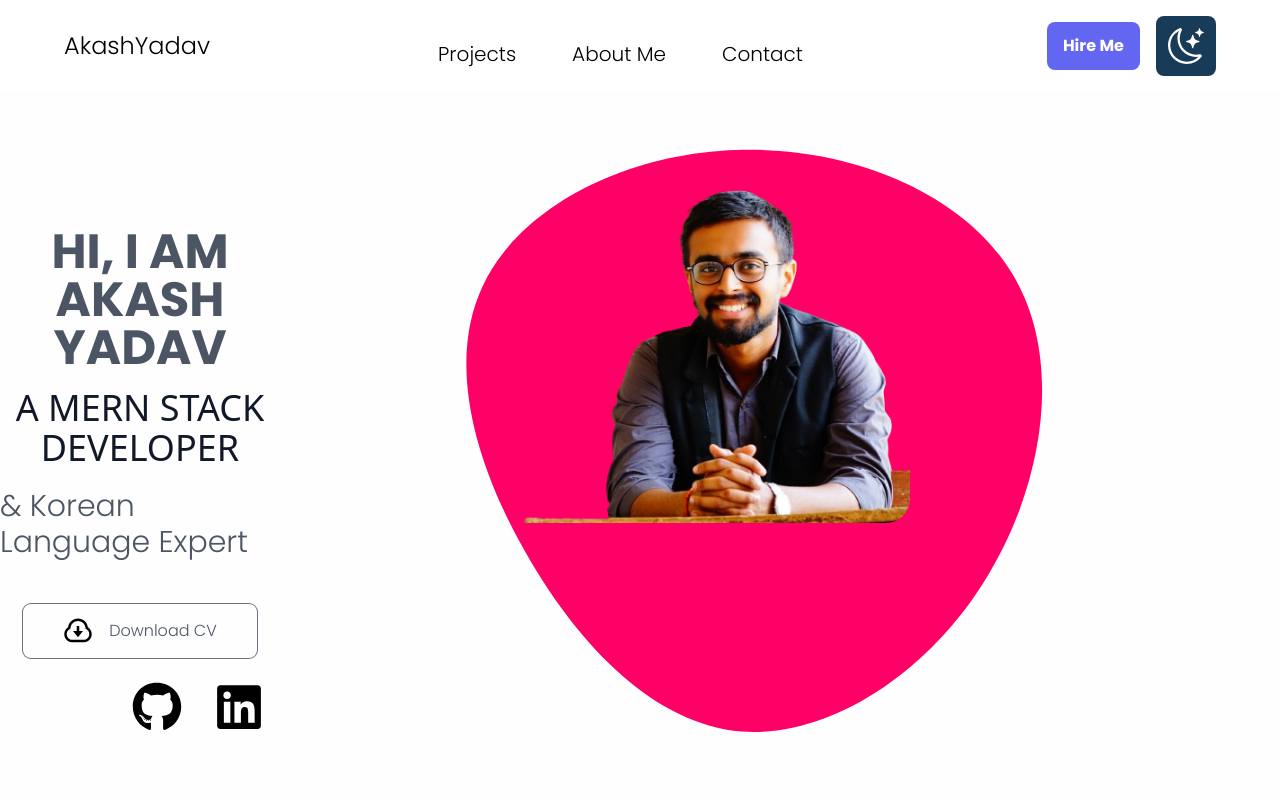
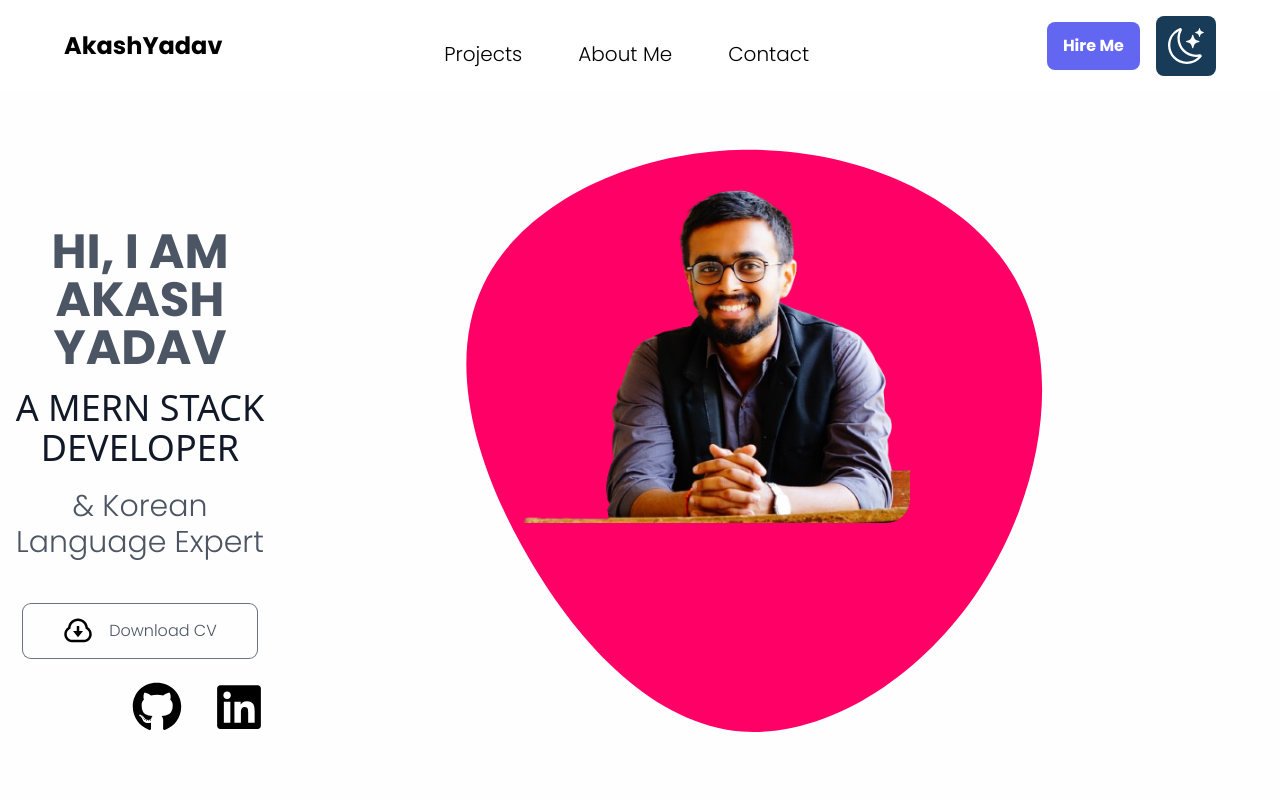
Before and after one commit to Akashyadav1997/My-Portfolio, a Next.js app in the folder my-portfolio/: page / in a window 1280 px wide. Shown: the top 800 px of the page. Built offline with nearby package versions, Linux system fonts and the light colour scheme.

Commit message:
Few Last Layout Changes are now resolved

```diff
--- a/my-portfolio/component/Header.js
+++ b/my-portfolio/component/Header.js
@@ -10,8 +10,9 @@ const Header = ({ setShowModal, darkMode, setDarkMode }) => {
 				<span
 					className={`cursor-pointer text-sm xl:text-2xl xl:flex-row flex-col flex`}
 				>
-					<span>Akash</span>
-					<span>Yadav</span>
+					<span className="font-bold">Akash</span>
+
+					<span className="font-bold">Yadav</span>
 				</span>
 				{/* routes */}
 				<div className="md:grid grid-flow-col space-x-8 mt-4 hidden ">
--- a/my-portfolio/component/HomePage.js
+++ b/my-portfolio/component/HomePage.js
@@ -122,7 +122,7 @@ const HomePage = () => {
 							<p className="self-center xl:self-end text-4xl mt-2 dark:text-gray-50 font-sans text-gray-900 text-center">
 								A MERN STACK DEVELOPER
 							</p>
-							<p className="xl:self-end text-3xl my-5 dark:text-gray-50 text-gray-600">
+							<p className="xl:self-end text-3xl my-5 text-center dark:text-gray-50 text-gray-600">
 								& Korean Language Expert{" "}
 							</p>
 							<a href="/akash-resume.pdf" download>
```
